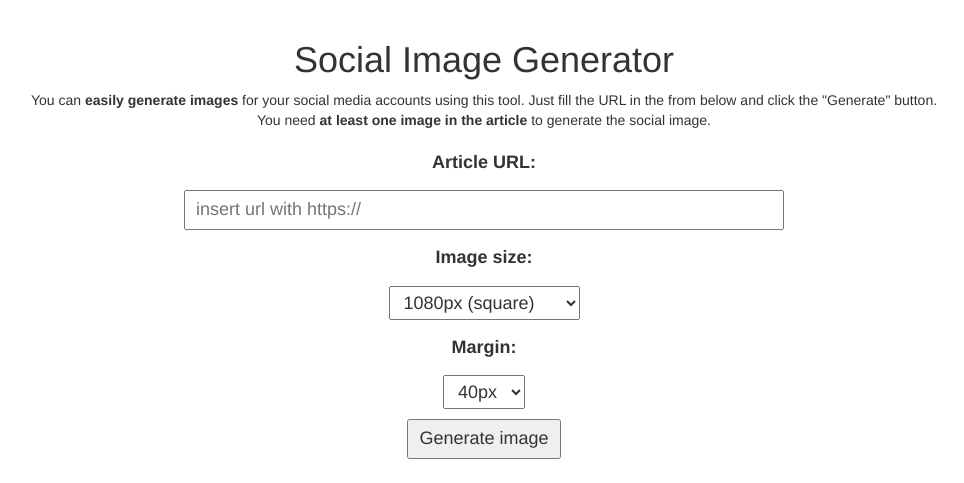
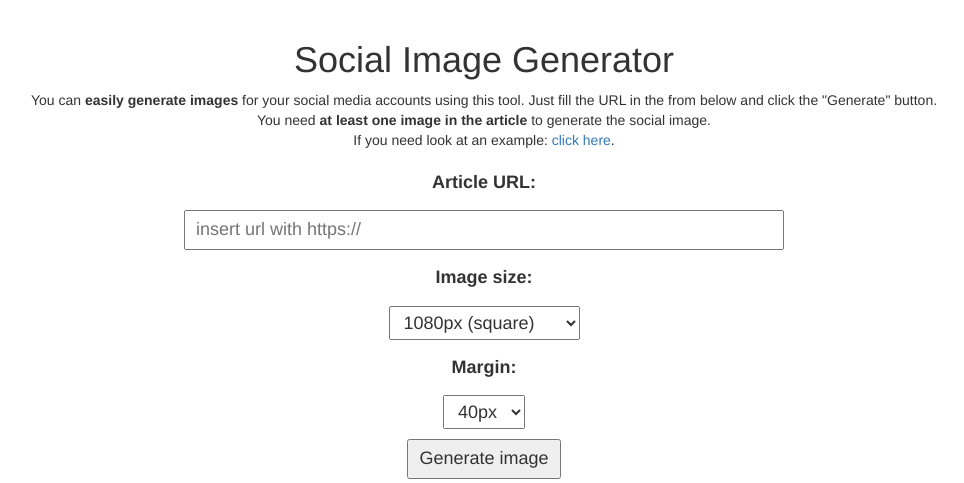
Before and after one commit to yanmcs/social-media-photo-generator, a Flask app: page / in a window 1280 px wide. Shown: the top 483 px of the page, without its empty margins (156-1120 px from the left). Run offline with Flask 2, Linux system fonts and the light colour scheme.

Commit message:
added example

```diff
--- a/app.py
+++ b/app.py
@@ -9,7 +9,7 @@ import traceback
 
 print('Starting Flask...')
 
-app = Flask(__name__)
+app = Flask(__name__, static_url_path='/static')
 
 browser = scraper.Browser()
 driver = browser.new_driver()
--- a/templates/form.html
+++ b/templates/form.html
@@ -21,7 +21,8 @@
         <h1>Social Image Generator</h1>
         <p>
             You can <b>easily generate images</b> for your social media accounts using this tool. Just fill the URL in the from below and click the "Generate" button.<br>
-            You need <b>at least one image in the article</b> to generate the social image.
+            You need <b>at least one image in the article</b> to generate the social image.<br>
+            If you need look at an example: <a href="https://www.socialimagegenerator.com/static/image.png" target="_blank">click here</a>.<br>
         </p>
         <form action="/">
             <label for="url">Article URL:</label><br>
```
